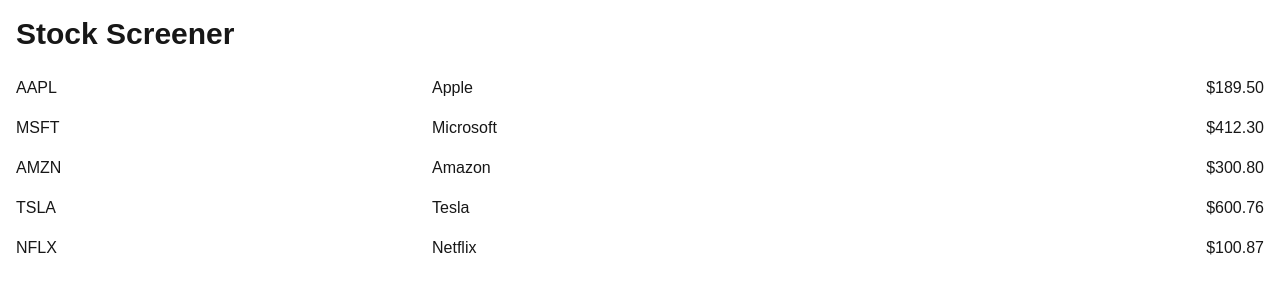
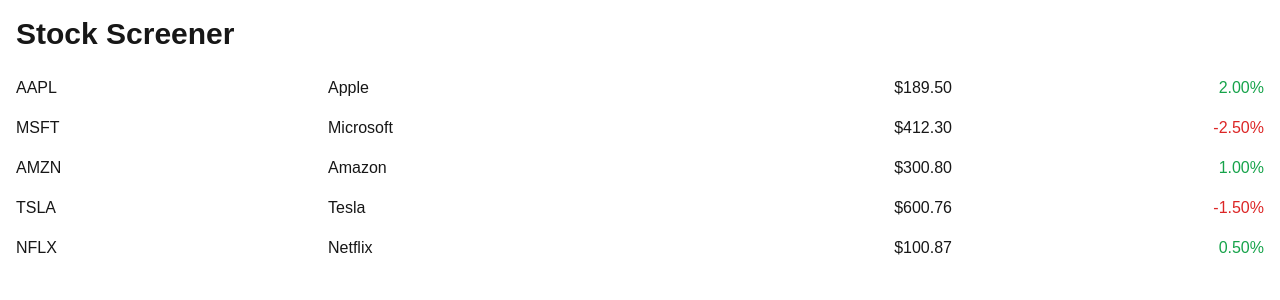
Before and after one commit to Esther9904/stock-screener, a Next.js app: page / in a window 1280 px wide. Shown: the top 300 px of the page. Built offline with nearby package versions, Linux system fonts and the light colour scheme.

Commit message:
feat:percent color change

```diff
--- a/src/components/StockRow.tsx
+++ b/src/components/StockRow.tsx
@@ -5,10 +5,11 @@
 
 export default function StockRow({ stock }: StockRowProps){
     return(
-        <li className="grid grid-cols-3 px-4 py-2">
+        <li className="grid grid-cols-4 px-4 py-2">
             <span>{stock.tickerSymbol}</span>
             <span>{stock.company}</span>
             <span className="text-right">${stock.currentPrice.toFixed(2)}</span>
+            <span className={`text-right ${stock.percentPriceChange >= 0 ? "text-green-600" : "text-red-600"}`}>{stock.percentPriceChange.toFixed(2)}%</span>
         </li>
 
     )
```
